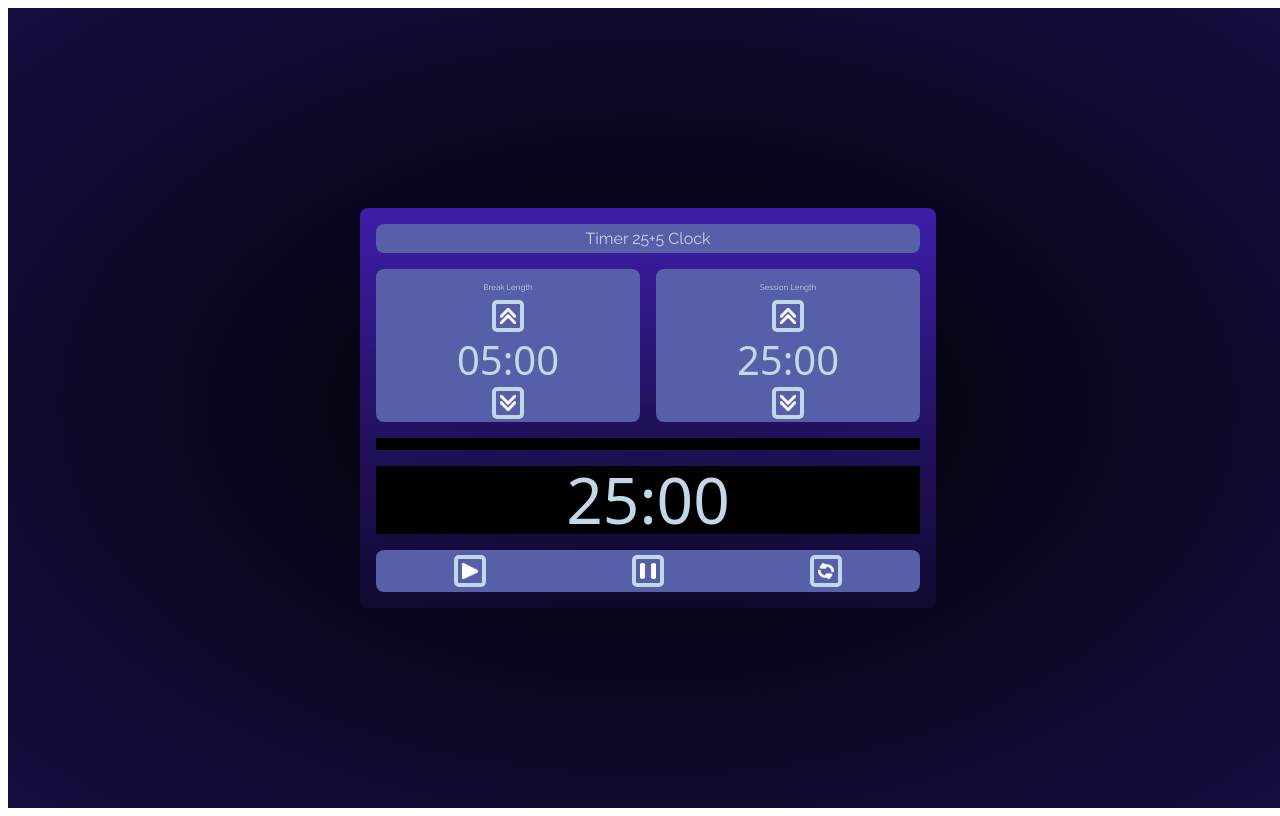
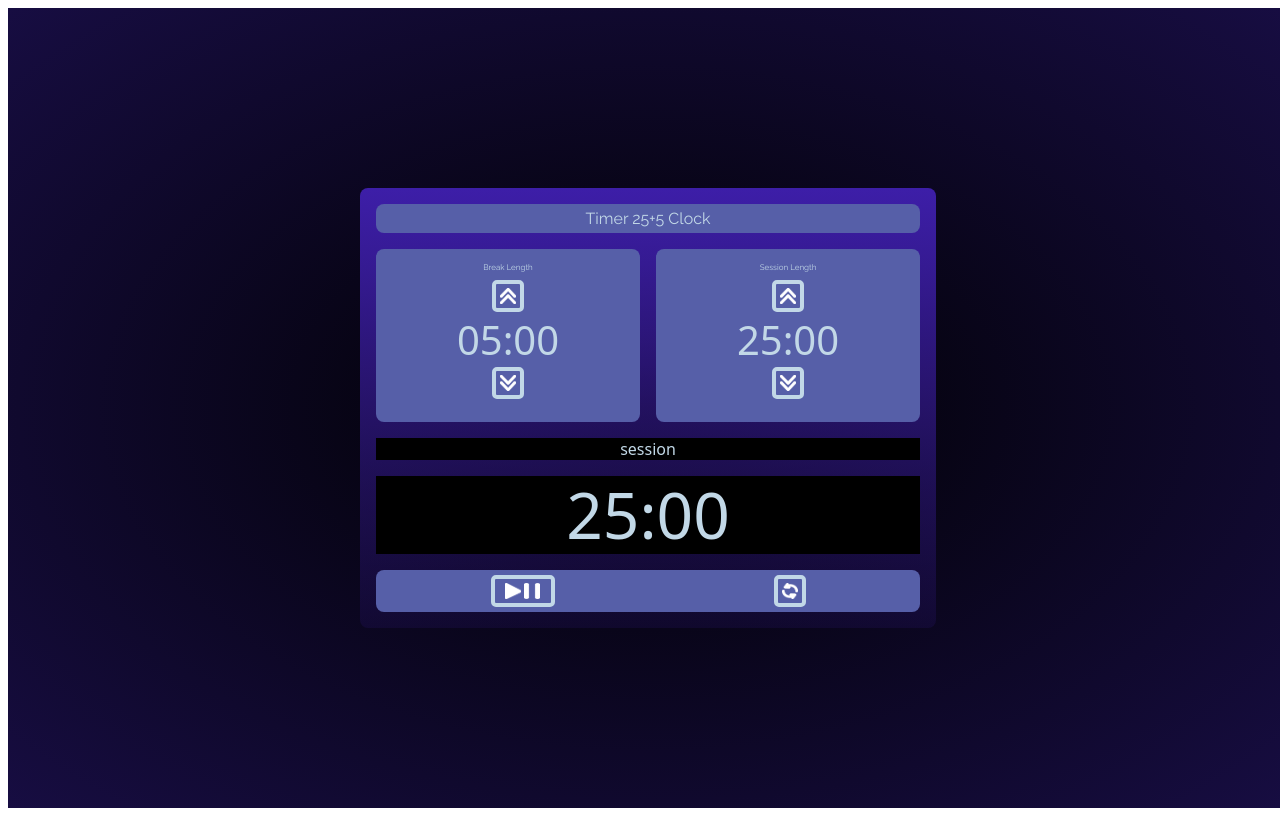
Before and after one commit to Geomorpholog/Timer25-5, a React (Create React App) app: page / in a window 1280 px wide. Built offline with nearby package versions, Linux system fonts and the light colour scheme; a web font is replaced by a local one.

Commit message:
Final work

```diff
--- a/src/App.js
+++ b/src/App.js
@@ -3,6 +3,7 @@ import './index.css';
 import Elements from './Elements';
 import Display from './Display.js';
 import Control from './Control.js';
+import Audio from './Audio.js'
 import "@fontsource/raleway";
 import '@fontsource/jersey-10';
 import {time,playCount } from './MainScript.js'
@@ -12,7 +13,7 @@ function App() {
     let [session, setSession] = useState(25);
     let [breaking, setBreaking] = useState(5);
     let [status, setStatus] = useState('set');
-    let [interval, setInterval] = useState('session');
+    let [interval, setInt] = useState('session');
     let [second, setSecond] = useState(0);
     let [countdown, setCountdown] = useState(25);
     time(session, setSession);
@@ -38,14 +39,14 @@ function App() {
                     dirUp="up"
                     dirDown="down"
             />
-            <div id="timer-lable"></div>
+                <div id="timer-lable">{interval}</div>
                 <Display id="time-left" status={status} interval={interval} countdown={countdown} session={session} second={second} break={breaking} />
                 <Control id="controlPanel" status={status} interval={interval} countdown={countdown} session={session} second={second} break={breaking}
                 dirPlay="play"
-                    methodPlay={() => { playCount(second, setSecond, status, setStatus, countdown, setCountdown,session)}}
-                    dirPause="pause"
-                    dirReset = "reset"
-            />
+                methodPlay={() => { playCount(second, setSecond, status, setStatus, countdown, setCountdown, session, interval, setInt, breaking,setSession, setBreaking) }}
+                dirReset="reset"
+                />
+                <Audio id="beep"/>
       </div>
     </div>
 )
--- /dev/null
+++ b/src/Audio.js
@@ -0,0 +1,6 @@
+export default function Audio(props) {
+    return (
+        <audio id={props.id} src='./beep.mp3'></audio>
+    )
+
+}
--- a/src/Button.js
+++ b/src/Button.js
@@ -5,12 +5,11 @@ import Play from './image/Play.png'
 import Pause from './image/Pause.png'
 import Reset from './image/Reset.png'
 export default function Button(props){
-    return <button className = "button" onClick = {props.method}>
-        {props.dir === "up" && <img src={UP} alt="buttons"></img>}
-        {props.dir === "down" && <img src={Down} alt="buttons"></img>}
-        {props.dir === "play" && <img src={Play} alt="buttons"></img>}
-        {props.dir === "pause" && <img src={Pause} alt="buttons" id="pause" ></img> }
-        {props.dir === "reset" && <img src={Reset} alt="buttons"></img>}
+    return <button className="button" onClick={props.method} id={props.name}>
+        {props.dir === "up" && <img src={UP} alt="buttons" ></img>}
+        {props.dir === "down" && <img src={Down} alt="buttons" ></img>}
+        {props.dir === "play" && <><img src={Play} alt="buttons"></img> <img src={Pause} alt="buttons" id="pause" ></img></>}
+        {props.dir === "reset" && <img src={Reset} alt="buttons" id = "reset"></img>}
           </button>
 
 }
--- a/src/Control.js
+++ b/src/Control.js
@@ -2,9 +2,9 @@ import Button from './Button.js'
 export default function Control(props) {
     return (
         <div id={props.id}>
-            <Button method={props.methodPlay} dir={props.dirPlay} />
-            <Button method={props.methodPause} dir={props.dirPause} />
-            <Button method={props.methodReset} dir={props.dirReset} />
+            <Button method={props.methodPlay} dir={props.dirPlay} name ="start_stop" />
+
+            <Button method={props.methodReset} dir={props.dirReset} name="reset" />
         </div>
     )
 }
--- a/src/Elements.js
+++ b/src/Elements.js
@@ -8,9 +8,9 @@ export default function Elements(props) {
   return(
     <div className="elements">
       <p id={props.name+"-label"}>{(props.name[0].toUpperCase())+(props.name.slice(1,props.name.length))+" Length"}</p>
-          <Button method={props.methodup} dir={props.dirUp} />
+          <Button method={props.methodup} dir={props.dirUp} name={props.name+'-increment'} />
           <div>{format(props.value, 0)}</div>
-          <Button method={props.methoddown} dir={props.dirDown} />
+          <Button method={props.methoddown} dir={props.dirDown} name={props.name + '-decrement'} />
     </div>
 
   )
--- a/src/MainScript.js
+++ b/src/MainScript.js
@@ -7,29 +7,51 @@ export const format = (val1, val2) => {
     return /:\d$/.test(secondFormat) === true ? secondFormat.replace(/:/, "$&0") : secondFormat;
 }
 
-export function playCount(second, setSecond, status, setStatus,countdown,setCountdown,session) {
-    setStatus(status = "play ");
-    setCountdown(countdown = session)
+export function playCount(second, setSecond, status, setStatus, countdown, setCountdown, session, interval, setInt, breaking, setSession, setBreaking) {
+        if (status === "set") {
+        setInt(interval = "session");
+        setCountdown(countdown = session)
+    }
+    if (status === "set" || status == "pause") {
+        setStatus(status = "play");
+        let timer = setInterval(() => {
+            if (second === 0 && countdown === 0 && interval === "session") {
+                setCountdown(countdown = breaking)
+                setSecond(second = 0)
+                setInt(interval = "break");
+                document.getElementById("beep").play();
+            } else if (second === 0 && countdown === 0 && interval === "break") {
+                setCountdown(countdown = session)
+                setSecond(second = 0)
+                setInt(interval = "session");
+            } else if (second === 0) {
+                setCountdown(countdown -= 1)
+                setSecond(second = 59)
+            } else if (status !== "pause") {
+                setSecond(second -= 1)
+            }
+
+            console.log(status)
+        }, 1000)
+        function reset() {
+            setStatus(status = "set");
+            setSession(session = 25);
+            setBreaking(breaking = 5);
+            setSecond(second = 0)
+            clearInterval(timer)
+        }
+        function stop() {
+            clearInterval(timer)
+            setTimeout(()=>setStatus("pause"),200)
+            }
+        document.getElementById("start_stop").addEventListener("click", stop);
+        document.getElementById("reset").addEventListener("click", reset);
+    }
 
 
 
-    let timer = setInterval(() => {
-        if (second === 0 && countdown === 0) {
-            clearInterval(timer)
-            setCountdown(countdown = 0)
-            setSecond(second = 0)
-        } else if (second === 0) {
-            setCountdown(countdown -=1)
-            setSecond(second =59)
-        }
-        else (setSecond(second -= 1)
-        );
 
-    }, 1000)
-    function stop() {
-        clearInterval(timer)
-    }
 
-    document.getElementById("pause").addEventListener("click", stop);
+
 
 }
--- a/src/index.css
+++ b/src/index.css
@@ -26,7 +26,7 @@ body {
 
 .app{
   width:45%;
-  height:50%;
+  height:55%;
   background:var(--color4);
   border-radius:1rem;
   padding:2rem;
@@ -86,6 +86,14 @@ body {
     padding:0.5rem;
 }
 
+#start_stop {
+    width: 8rem;
+    height: 4rem;
+}
+#start_stop img{
+    width:35%
+}
+
 .button img{
   width:100%;
   height:100%;
```
Also changed, not shown: 1 other file (tests, documents, lock files or other folders).
